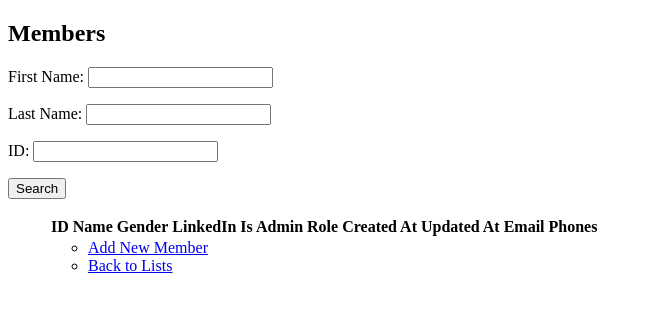
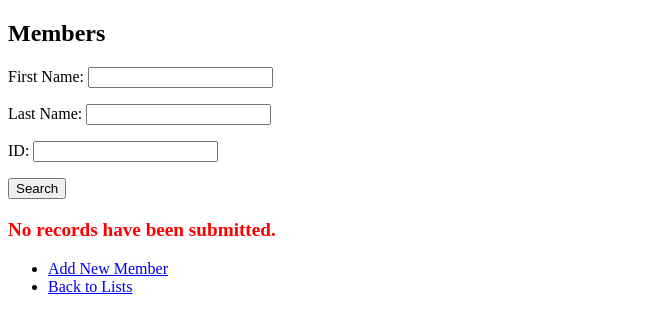
Before and after one commit to hedyehwaisi/TAF, a Django app: page /lists/members/ in a window 1280 px wide. Shown: the top 333 px of the page, without its empty margins (0-652 px from the left). Run offline with Django 5.2, Linux system fonts and the light colour scheme; lists and menus that the app fills with data are empty.

Commit message:
some changes in member page

```diff
--- a/Database/templates/list/members.html
+++ b/Database/templates/list/members.html
@@ -2,6 +2,29 @@
 <html>
 <head>
     <title>Members</title>
+    <style>
+        .message {
+            font-size: 1.2em;
+            color: red;
+            margin-top: 20px;
+        }
+        table {
+            width: 100%;
+            border-collapse: collapse;
+            margin-top: 20px;
+        }
+        th, td {
+            padding: 10px;  /* Add padding to table cells */
+            border: 1px solid #ddd;  /* Add border to table cells */
+            text-align: left;  /* Align text to the left */
+        }
+        th {
+            background-color: #f2f2f2;  /* Add background color to table header */
+        }
+        tr:nth-child(even) {
+            background-color: #f9f9f9;  /* Add background color to even table rows */
+        }
+    </style>
 </head>
 <body>
     <h2>Members</h2>
@@ -11,7 +34,7 @@
         <button type="submit">Search</button>
     </form>
 
-    <ul>
+    {% if members %}
     <table>
         <thead>
             <tr>
@@ -47,7 +70,7 @@
 
                 <td>{% for pho in phones %}
                     {% if pho.member == member %}
-                    {{ pho.phone_type}}: {{ pho.phone}} </br>
+                    {{ pho.phone_type }}: {{ pho.phone }} <br>
                     {% endif %}
                 {% endfor %}</td>
 
@@ -55,12 +78,18 @@
                     <a href="{% url 'edit_member' member.pk %}">Edit</a>
                     <a href="{% url 'delete_member' member.pk %}">Delete</a>
                 </td>
-
             </tr>
-
             {% endfor %}
         </tbody>
     </table>
+    {% else %}
+        <!-- If no members exist, display a message -->
+        {% if search_performed %}
+            <p class="message"><strong>Member not found or doesn't exist.</strong></p>
+        {% else %}
+            <p class="message"><strong>No records have been submitted.</strong></p>
+        {% endif %}
+    {% endif %}
 
     <ul>
         <li><a href="{% url 'create_member' %}">Add New Member</a></li>
--- a/Database/views.py
+++ b/Database/views.py
@@ -76,15 +76,40 @@ def delete_member(request, member_id):
 
 #     return render(request, 'list/members.html', {'members': members, 'phones': phones, 'emails': emails})
 
+# def members(request):
+#     form = MemberSearchForm(request.GET)
+#     members = Member.objects.all()
+#     phones = MemberPhone.objects.all()
+#     emails = MemberEmail.objects.all()
+#     if form.is_valid():
+#         first_name = form.cleaned_data.get('first_name')
+#         last_name = form.cleaned_data.get('last_name')
+#         member_id = form.cleaned_data.get('member_id')
+#
+#         if first_name:
+#             members = members.filter(first_name__icontains=first_name)
+#         if last_name:
+#             members = members.filter(last_name__icontains=last_name)
+#         if member_id:
+#             members = members.filter(member_id=member_id)
+#
+#     return render(request, 'list/members.html', {'members': members, 'form': form, 'phones': phones, 'emails': emails})
+
+
 def members(request):
     form = MemberSearchForm(request.GET)
     members = Member.objects.all()
     phones = MemberPhone.objects.all()
     emails = MemberEmail.objects.all()
+    search_performed = False
+
     if form.is_valid():
         first_name = form.cleaned_data.get('first_name')
         last_name = form.cleaned_data.get('last_name')
         member_id = form.cleaned_data.get('member_id')
+
+        if first_name or last_name or member_id:
+            search_performed = True  # A search was performed
 
         if first_name:
             members = members.filter(first_name__icontains=first_name)
@@ -93,8 +118,15 @@ def members(request):
         if member_id:
             members = members.filter(member_id=member_id)
 
-    return render(request, 'list/members.html', {'members': members, 'form': form, 'phones': phones, 'emails': emails})
+    context = {
+        'members': members,
+        'form': form,
+        'phones': phones,
+        'emails': emails,
+        'search_performed': search_performed,
+    }
 
+    return render(request, 'list/members.html', context)
 
 
 # def member_phone_list(request):
```
